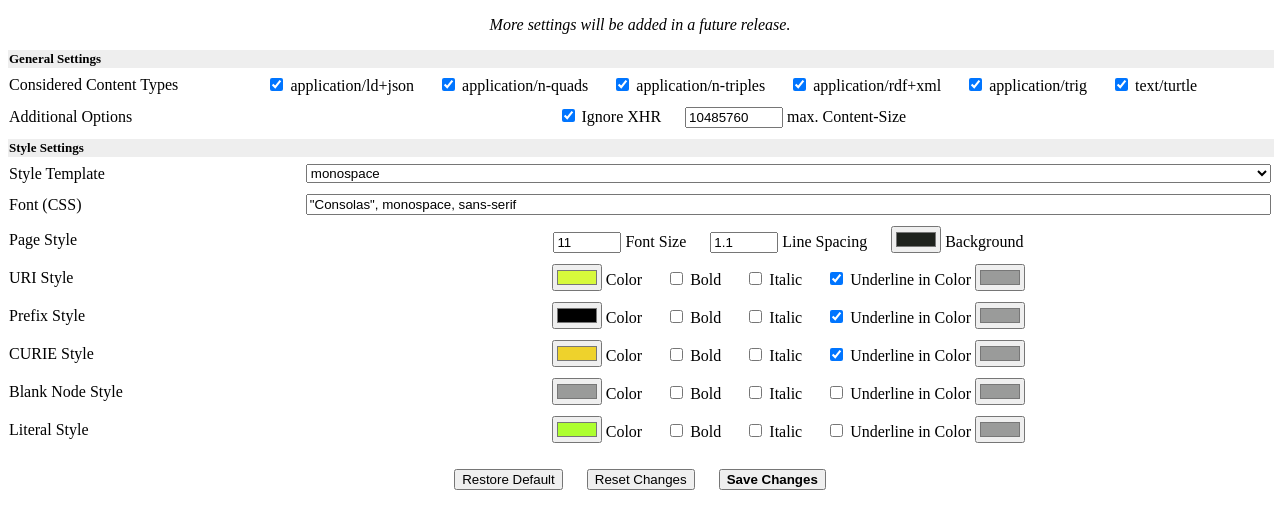
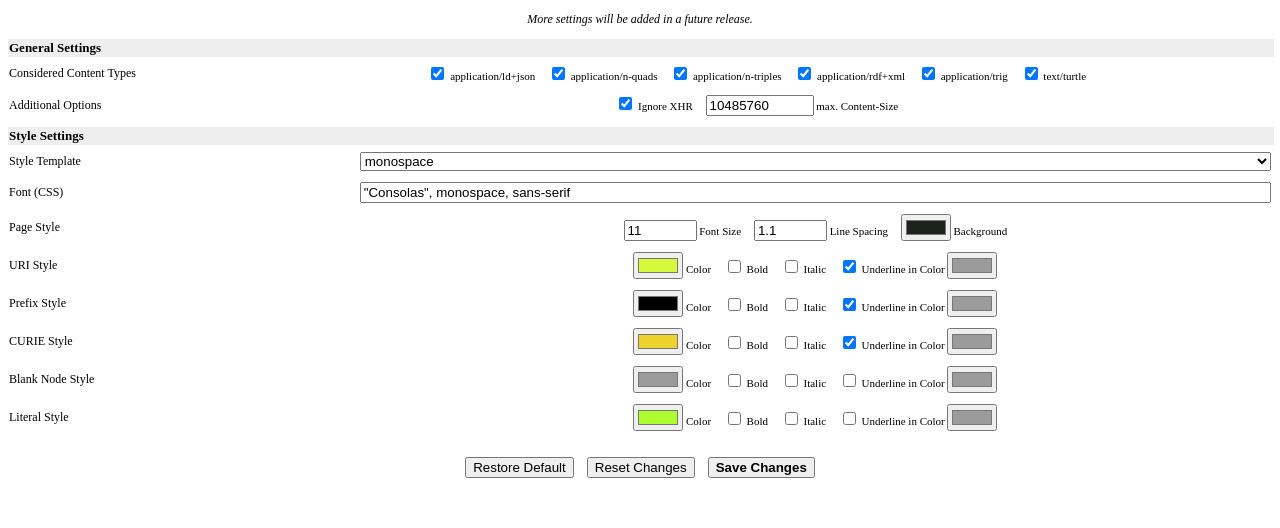
Before and after one commit to kianschmalenbach/rdf-browser, a browser extension: page src/options.html in a window 1280 px wide. Drawn offline with Linux system fonts and the light colour scheme.

Commit message:
minor style adjustments

```diff
--- a/src/options.html
+++ b/src/options.html
@@ -6,6 +6,7 @@
     <style>
         body {
             min-width: 500px;
+            font-size: 12px;
         }
 
         @media screen and (min--moz-device-pixel-ratio: 0) {
@@ -47,14 +48,15 @@
 
         td:nth-child(2) {
             text-align: center;
+            font-size: 11px;
         }
 
         .list {
-            margin: 0 -10px;
+            margin: 0 -5px;
         }
 
         .list > * {
-            margin: 0 10px;
+            margin: 0 5px;
         }
 
         td[colspan="2"] {
@@ -69,11 +71,11 @@
         }
 
         input[type=number] {
-            width: 60px;
+            width: 65px;
         }
 
         input.bigNumber {
-            width: 90px;
+            width: 100px;
         }
 
         input[type=submit] {
```
